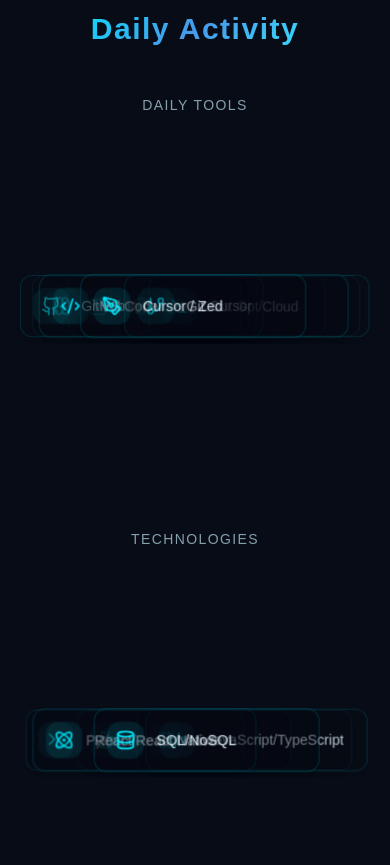
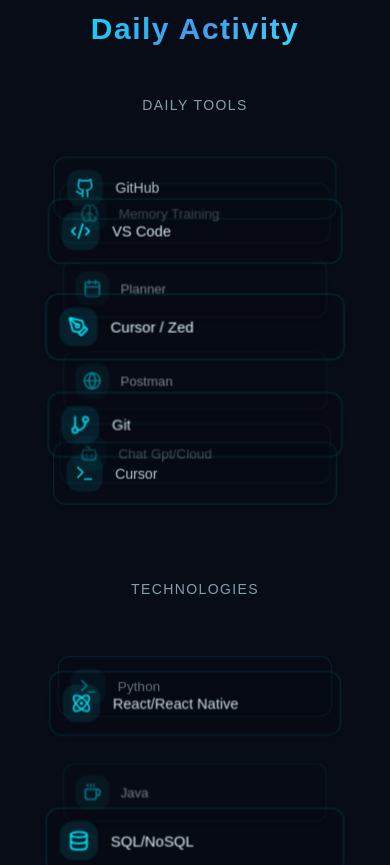
Before and after one commit to patelmeet4307/patel-s-ai-portfolio, a React (Vite) app: page / in a window 390 px wide. Shown: the part 6200-7065 px from the top of the page. Built offline with nearby package versions, Linux system fonts and the light colour scheme; the HTML template or start-up script is replaced by a standard one.

Commit message:
Implement mobile vertical 3D scroll

```diff
--- a/src/components/DailyActivity.tsx
+++ b/src/components/DailyActivity.tsx
@@ -37,82 +37,85 @@
   }, []);
 
   const itemWidth = isMobile ? 220 : 300;
+  const itemHeight = isMobile ? 80 : 100; // Used for vertical calculation
+  const gap = isMobile ? 20 : 0; // Simulated gap for vertical math
   const count = items.length;
 
-  // Responsive radius
-  // Mobile: tighter circle to fit screen
-  // Desktop: wider ellipse
-  const xRadius = isMobile
-    ? Math.min(window.innerWidth / 2 - itemWidth / 2 - 20, 180) // Limit radius on mobile to fit screen
-    : Math.max((count * itemWidth) / (2 * Math.PI) * 1.8, 600);
+  // Responsive radius configuration
+  // Desktop: Horizontal Ellipse
+  const xRadius = Math.max((count * itemWidth) / (2 * Math.PI) * 1.8, 600);
+  const zRadiusDesktop = xRadius * 0.6;
 
-  // Adjust Z depth for mobile to be less "deep"
-  const zRadius = isMobile ? xRadius * 0.8 : xRadius * 0.6;
+  // Mobile: Vertical Circle/Ellipse
+  // We need enough height to fit items without overlapping too much
+  const yRadius = isMobile
+    ? Math.max((count * (itemHeight + gap)) / (2 * Math.PI), 140)
+    : 0;
+  const zRadiusMobile = yRadius * 0.9;
+
+  // Final Z radius based on mode
+  const zRadius = isMobile ? zRadiusMobile : zRadiusDesktop;
 
   // Use a motion value for continuous rotation
   const rot = useMotionValue(0);
 
   // Animate the rotation
   useEffect(() => {
-    // Direction multiplier: left = 1 (clockwise for items), right = -1
-    // Actually, if we increase angle, sin/cos rotate one way.
-    // We want separate controls.
     const dir = direction === "left" ? -1 : 1;
-    const duration = speed * 1000; // speed in seconds to ms? No typical speed is ~20s.
+    // On mobile, maybe we want 'up' or 'down' based on direction?
+    // Let's keep the same prop controlling the spin direction.
 
-    // Simple loop
-    const controls = animate(rot, 360 * dir, {
+    animate(rot, 360 * dir, {
       duration: speed,
       ease: "linear",
       repeat: Infinity,
       repeatType: "loop",
-      // We need to accumulate rotation to avoid "rewind" if we just loop 0-360,
-      // but simpler: if we verify visual smoothness.
-      // FRAMER MOTION `repeat: Infinity` resets to 'from' value.
-      // Smooth loop requires 0 and 360 to be identical positions.
-      // 360 deg is 0 deg. So yes, it works.
     });
-
-    return controls.stop;
   }, [direction, speed, rot]);
 
   return (
-    <div className="relative flex justify-center items-center h-[350px] perspective-container overflow-hidden w-full">
+    <div className={`relative flex justify-center items-center perspective-container overflow-visible w-full ${isMobile ? 'h-[400px]' : 'h-[350px]'}`}>
       <div
         className="relative preserve-3d w-full h-full flex items-center justify-center"
       >
         {items.map((item, index) => {
-          // Create a transform for each item dependent on 'rot'
-          // We can't use standard React render for high-perf animation frame usually,
-          // but for <20 items it's okay?
-          // Better: Use `useTransform` for each item.
-
           const itemAngleOffset = (index / count) * 360;
 
           const transform = useTransform(rot, (currentRotation) => {
             const theta = (currentRotation + itemAngleOffset) * (Math.PI / 180);
-            const x = xRadius * Math.sin(theta);
-            const z = zRadius * Math.cos(theta);
-            // We translate manually. No rotation applied to the div itself means it faces front.
-            return `translate3d(${x}px, 0, ${z}px)`;
+
+            if (isMobile) {
+              // Vertical Rotation (Rolodex / Ferris Wheel style)
+              // Rotate around X-axis implied by moving Y and Z.
+              const y = yRadius * Math.sin(theta);
+              const z = zRadius * Math.cos(theta);
+              // We translate Y and Z. X is centered (0).
+              return `translate3d(0, ${y}px, ${z}px)`;
+            } else {
+              // Horizontal Rotation (Carousel)
+              const x = xRadius * Math.sin(theta);
+              const z = zRadius * Math.cos(theta);
+              return `translate3d(${x}px, 0, ${z}px)`;
+            }
           });
 
-          // Opacity/Scale based on Z for effect?
-          // Z is already handled by perspective, but to ensure "back" items are dimmed:
+          // Calculate Z properties for sorting and opacity
           const zRaw = useTransform(rot, (currentRotation) => {
             const theta = (currentRotation + itemAngleOffset) * (Math.PI / 180);
             return zRadius * Math.cos(theta);
           });
+
           const opacity = useTransform(zRaw, [-zRadius, zRadius], [0.5, 1]);
-          const zIndex = useTransform(zRaw, (z) => Math.round(z + 2000)); // Ensure correct sorting
+          const zIndex = useTransform(zRaw, (z) => Math.round(z + 2000));
 
           return (
             <motion.div
               key={index}
               className="absolute flex items-center justify-center backface-visible"
               style={{
-                width: itemWidth,
-                height: isMobile ? '80px' : '100px',
+                width: isMobile ? '90%' : itemWidth, // Full width on mobile looks better if centered
+                maxWidth: isMobile ? '280px' : 'none',
+                height: itemHeight,
                 transform,
                 opacity,
                 zIndex
@@ -122,7 +125,7 @@
                 <div className="p-2 rounded-lg bg-primary/10 group-hover:bg-primary/20 transition-colors shrink-0">
                   <item.icon className={`text-primary ${isMobile ? 'w-5 h-5' : 'w-6 h-6'}`} />
                 </div>
-                <div className="overflow-hidden">
+                <div className="overflow-hidden text-left">
                   <h4 className={`text-foreground font-medium truncate ${isMobile ? 'text-sm' : 'text-lg'}`}>{item.name}</h4>
                   {!isMobile && (
                     <>
```
